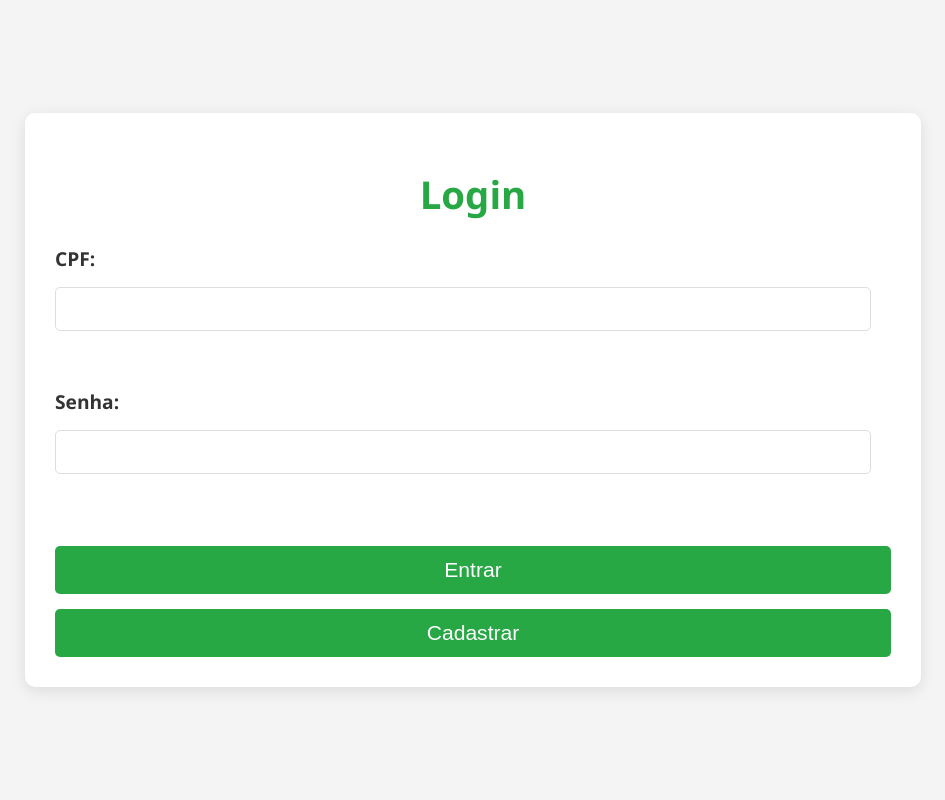
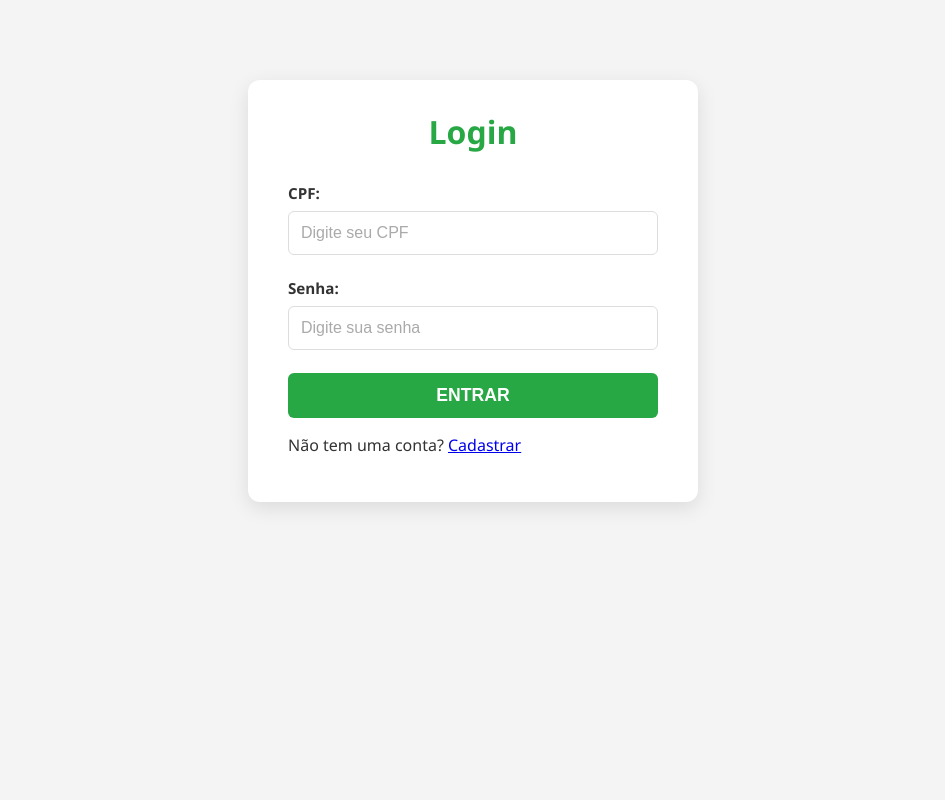
Before and after one commit to ContratosTIUNICV/sistemaimpressao, a Flask app: page /login in a window 1280 px wide. Shown: the whole page, without its empty margins (167-1112 px from the left). Run offline with Flask 3, Linux system fonts and the light colour scheme.

Commit message:
ajuste de telas e funções

```diff
--- a/api/app.py
+++ b/api/app.py
@@ -170,7 +170,8 @@ def inicio():
     acao = request.args.get("acao")
     if acao == "perfil":
         return render_template("perfil.html", usuario=usuario_data)
-
+    if acao == "pagamento":
+        return render_template("pagamento.html", usuario=usuario_data)
     return render_template('inicio.html', usuario=usuario_data)
 
 @app.route('/admin')
--- a/api/static/style.css
+++ b/api/static/style.css
@@ -1,252 +1,458 @@
-/* style.css */
-
-:root {
-    /* Cores baseadas no verde */
-    --primary-color: #28a745; /* Verde principal para botões e cabeçalhos */
-    --primary-dark: #218838;  /* Verde mais escuro para hover */
-    --secondary-color: #d4edda; /* Verde claro para backgrounds de sucesso */
-    --text-color: #333;       /* Cor de texto padrão */
-    --light-bg: #f4f4f4;      /* Fundo claro para o corpo */
-    --white-bg: #fff;         /* Fundo branco para containers */
-    --border-color: #ddd;     /* Cor de borda leve */
-    --error-color: #dc3545;   /* Vermelho para erros */
-    --error-bg: #f8d7da;      /* Fundo de erro */
-    --info-color: #007bff;    /* Azul para info */
-    --info-bg: #cce5ff;       /* Fundo de info */
-    --warning-color: #ffc107; /* Amarelo para warning */
-    --warning-bg: #fff3cd;    /* Fundo de warning */
-}
-
 body {
     font-family: 'Segoe UI', Tahoma, Geneva, Verdana, sans-serif;
     margin: 0;
-    padding: 0;
+    padding: 20px;
+    /* Espaçamento nas bordas do corpo */
     background-color: var(--light-bg);
     color: var(--text-color);
     display: flex;
-    justify-content: center; /* Centraliza horizontalmente */
-    align-items: center;     /* Centraliza verticalmente */
-    min-height: 100vh;       /* Garante que o corpo ocupa toda a altura da viewport */
+    flex-direction: column;
+    /* Empilha elementos como mensagens e o container */
+    align-items: center;
+    /* Centraliza o container na página */
+    min-height: 100vh;
+    /* Garante que o corpo ocupe toda a altura */
     box-sizing: border-box;
-    font-size: larger;
+}
+/* ===== ADMIN STYLE ===== */
+:root {
+    --primary-color: #28a745;
+    /* Verde principal */
+    --primary-dark: #218838;
+    /* Verde mais escuro para hover */
+    --text-color: #333;
+    /* Cor de texto padrão */
+    --light-bg: #f4f4f4;
+    /* Fundo claro para o corpo da página */
+    --white-bg: #fff;
+    /* Fundo branco para contêineres */
+    --border-color: #ddd;
+    /* Cor de borda suave */
+    --error-color: #dc3545;
+    /* Vermelho para mensagens de erro */
+    --error-text-color: #721c24;
+    /* Texto mais escuro para fundo de erro claro */
+    --error-bg: #f8d7da;
+    /* Fundo claro para mensagens de erro */
+    --success-color: #155724;
+    /* Texto mais escuro para fundo de sucesso claro */
+    --success-bg: #d4edda;
+    /* Fundo claro para mensagens de sucesso */
+    --info-color: #004085;
+    /* Azul escuro para texto em fundo de info */
+    --info-bg: #cce5ff;
+    /* Fundo claro para info */
+    --warning-text-color: #856404;
+    /* Amarelo escuro para texto em fundo de warning */
+    --warning-bg: #fff3cd;
+    /* Fundo claro para warning */
+}
+.admin-container h1 {
+    color: var(--primary-color);
+    margin-top: 0;
+    margin-bottom: 35px;
+    font-size: 2.3em;
+    font-weight: 600;
+}
+.admin-logout-link {
+    position: fixed;
+    top: 20px;
+    right: 20px;
+    text-decoration: none;
+    z-index: 1000;
+}
+.admin-logout-btn {
+    background-color: var(--error-color);
+    color: white;
+    padding: 10px 16px;
+    border: none;
+    border-radius: 6px;
+    font-size: 0.95em;
+    font-weight: bold;
+    cursor: pointer;
+    transition: background-color 0.3s ease;
+}
+.admin-logout-btn:hover {
+    background-color: var(--error-dark);
+}
+.admin-button-group {
+    display: flex;
+    flex-direction: column;
+    gap: 18px;
+    margin-top: 30px;
+    align-items: center;
+}
+.admin-button-group a {
+    background-color: var(--primary-color);
+    color: white;
+    padding: 15px 30px;
+    border-radius: 8px;
+    text-decoration: none;
+    font-weight: bold;
+    font-size: 1.1em;
+    transition: background-color 0.3s ease, transform 0.2s ease;
+    display: inline-block;
+    min-width: 240px;
+    text-align: center;
+    box-sizing: border-box;
+    box-shadow: 0 2px 4px rgba(0,0,0,0.1);
+}
+.admin-button-group a:hover {
+    background-color: var(--primary-dark);
+    transform: translateY(-2px);
+}
+@media (min-width: 600px) {
+    .admin-button-group {
+        flex-direction: row;
+        justify-content: center;
+        gap: 25px;
+    }
+}
+/* ===== ESTILOS PARA PÁGINA DE CADASTRO ===== */
+.cadastro-container {
+    width: 100%;
+    max-width: 500px;
+    margin: 40px auto;
+    padding: 30px 40px;
+    background-color: var(--white-bg);
+    border-radius: 12px;
+    box-shadow: 0 6px 20px rgba(0, 0, 0, 0.1);
+    box-sizing: border-box;
 }
 
-.container {
-    background-color: var(--white-bg);
-    padding: 30px;
-    border-radius: 10px;
-    box-shadow: 0 4px 15px rgba(0, 0, 0, 0.1);
-    width: 100%;
-    max-width: 70%; /* Largura máxima para centralizar o conteúdo */
-    margin: 20px; /* Margem para telas menores */
-    box-sizing: border-box;
-    position: relative; /* Para posicionar o botão de logout */
-}
-
-.admin-dashboard .container {
-    max-width: 800px; /* Maior largura para o painel admin */
-}
-
-h1 {
+.cadastro-container h1 {
     text-align: center;
     color: var(--primary-color);
-    margin-bottom: 25px;
+    margin-top: 0;
+    margin-bottom: 30px;
     font-size: 2em;
 }
 
-/* Formulários e Inputs */
-form {
+.cadastro-form {
     display: flex;
     flex-direction: column;
-    gap: 15px; /* Espaço entre os elementos do formulário */
+    gap: 5px;
+    /* Reduzido o gap direto do form, pois .cadastro-form-group controlará mais */
 }
 
-label {
+.cadastro-form-group {
+    margin-bottom: 18px;
+    /* Espaço entre os grupos de label/input */
+}
+
+.cadastro-label {
     font-weight: bold;
     color: var(--text-color);
+    font-size: 0.95em;
+    margin-bottom: 8px;
+    /* Espaço entre label e input */
+    text-align: left;
+    display: block;
 }
 
-input[type="text"],
-input[type="password"],
-input[type="number"],
-input[type="email"] { /* Adicione email se for usar */
-    width: calc(100% - 20px); /* Ajusta a largura considerando o padding */
-    padding: 10px;
+.cadastro-input {
+    width: 100%;
+    padding: 12px;
     border: 1px solid var(--border-color);
-    border-radius: 5px;
+    border-radius: 6px;
     font-size: 1em;
-    box-sizing: border-box; /* Inclui padding e borda na largura */
+    box-sizing: border-box;
+    transition: border-color 0.3s ease, box-shadow 0.3s ease;
 }
 
-input:focus {
+.cadastro-input::placeholder {
+    color: #aaa;
+}
+
+.cadastro-input:focus {
     outline: none;
     border-color: var(--primary-color);
-    box-shadow: 0 0 0 3px rgba(40, 167, 69, 0.25);
+    box-shadow: 0 0 0 3px rgba(40, 167, 69, 0.2);
 }
 
-/* Botões Gerais */
-button, .button-group a {
+.cadastro-button {
     background-color: var(--primary-color);
     color: white;
     padding: 12px 20px;
     border: none;
-    border-radius: 5px;
+    border-radius: 6px;
     cursor: pointer;
     font-size: 1.1em;
+    font-weight: bold;
+    text-transform: uppercase;
     transition: background-color 0.3s ease;
-    text-decoration: none; /* Para links agindo como botões */
-    display: inline-block; /* Para links em grupo de botões */
-    text-align: center;
-    box-sizing: border-box;
+    margin-top: 15px;
+    /* Espaço acima do botão, ajustado de acordo com .cadastro-form-group */
+    width: 100%;
 }
 
-button:hover, .button-group a:hover {
+.cadastro-button:hover {
     background-color: var(--primary-dark);
 }
 
-/* Botões Específicos */
-button[type="submit"] {
-    margin-top: 15px;
-}
-
-.button-group {
-    display: flex;
-    flex-direction: column; /* Botões um abaixo do outro por padrão */
-    gap: 10px;
-    margin-top: 20px;
-}
-
-@media (min-width: 600px) {
-    .button-group {
-        flex-direction: row; /* Botões lado a lado em telas maiores */
-        justify-content: center;
-        flex-wrap: wrap; /* Permite quebrar linha se não couber */
-    }
-    .button-group a,
-    .button-group button {
-        flex-grow: 1; /* Para que os botões se expandam e preencham o espaço */
-        max-width: 200px; /* Limita a largura dos botões em linha */
-    }
-}
-
-/* Botão de Logout */
-.logout-btn {
-    background-color: var(--error-color);
-    position: absolute;
-    top: 20px;
-    right: 20px;
-    padding: 8px 12px;
-    font-size: 0.9em;
-    border-radius: 5px;
-}
-
-.logout-btn:hover {
-    background-color: #c82333; /* Tom de vermelho mais escuro */
-}
-
-.logout-link { /* Garante que o link em torno do botão não adicione estilos indesejados */
-    text-decoration: none;
-}
-
-
-/* Mensagens de feedback (flashed messages) */
 .flash-message {
-    padding: 12px;
-    margin-bottom: 20px;
+    padding: 15px;
+    margin-bottom: 25px;
     border-radius: 8px;
     text-align: center;
-    font-weight: bold;
-    box-shadow: 0 2px 5px rgba(0,0,0,0.1);
+    font-weight: 500;
+    font-size: 0.95em;
+    border: 1px solid transparent;
 }
 
 .flash-message.success {
-    background-color: var(--secondary-color);
-    color: var(--primary-dark);
-    border: 1px solid #a3e0b1;
+    background-color: var(--success-bg);
+    color: var(--success-color);
+    border-color: #a3e0b1;
 }
 
 .flash-message.error {
     background-color: var(--error-bg);
-    color: var(--error-color);
-    border: 1px solid #f5c6cb;
+    color: var(--error-text-color);
+    border-color: #f5c6cb;
 }
 
 .flash-message.info {
     background-color: var(--info-bg);
     color: var(--info-color);
-    border: 1px solid #b8daff;
+    border-color: #b8daff;
 }
 
 .flash-message.warning {
     background-color: var(--warning-bg);
-    color: var(--warning-color);
-    border: 1px solid #ffeeba;
+    color: var(--warning-text-color);
+    border-color: #ffeeba;
 }
 
-/* Estilo para tabelas (usado em Consultar Aluno) */
-table {
+.login-container {
     width: 100%;
-    border-collapse: collapse;
-    margin-top: 20px;
+    max-width: 450px;
+    margin: 60px auto;
+    padding: 30px 40px;
     background-color: var(--white-bg);
-    border-radius: 8px;
-    overflow: hidden; /* Para cantos arredondados */
+    border-radius: 12px;
+    box-shadow: 0 6px 20px rgba(0, 0, 0, 0.1);
+    box-sizing: border-box;
 }
 
-th, td {
-    border: 1px solid var(--border-color);
-    padding: 12px;
-    text-align: left;
+/* ===== ESTILOS PARA PÁGINA DE LOGIN ===== */
+.login-container h1 {
+    text-align: center;
+    color: var(--primary-color);
+    margin-top: 0;
+    margin-bottom: 30px;
+    font-size: 2em;
 }
 
-th {
+.login-form {
+    display: flex;
+    flex-direction: column;
+    gap: 5px;
+}
+
+.login-form-group {
+    margin-bottom: 18px;
+}
+
+.login-label {
+    font-weight: bold;
+    color: var(--text-color);
+    font-size: 0.95em;
+    margin-bottom: 8px;
+    text-align: left;
+    display: block;
+}
+
+.login-input {
+    width: 100%;
+    padding: 12px;
+    border: 1px solid var(--border-color);
+    border-radius: 6px;
+    font-size: 1em;
+    box-sizing: border-box;
+    transition: border-color 0.3s ease, box-shadow 0.3s ease;
+}
+
+.login-input::placeholder {
+    color: #aaa;
+}
+
+.login-input:focus {
+    outline: none;
+    border-color: var(--primary-color);
+    box-shadow: 0 0 0 3px rgba(40, 167, 69, 0.2);
+}
+
+.login-button-container {
+    margin-top: 20px;
+    display: flex;
+    flex-direction: column;
+    gap: 10px;
+}
+
+.login-button {
+    color: white;
+    padding: 12px 20px;
+    border: none;
+    border-radius: 6px;
+    cursor: pointer;
+    font-size: 1.1em;
+    font-weight: bold;
+    text-transform: uppercase;
+    transition: background-color 0.3s ease, opacity 0.3s ease;
+    width: 100%;
+}
+
+.login-button-submit {
+    background-color: var(--primary-color);
+}
+
+.login-button-submit:hover {
+    background-color: var(--primary-dark);
+}
+
+.login-button-register {
+    background-color: #6c757d;
+}
+
+.login-button-register:hover {
+    background-color: #5a6268;
+}
+
+.form-message {
+    padding: 15px;
+    margin-bottom: 25px;
+    border-radius: 8px;
+    text-align: center;
+    font-weight: 500;
+    font-size: 0.95em;
+    border: 1px solid transparent;
+}
+
+.form-message.success {
+    background-color: var(--success-bg);
+    color: var(--success-color);
+    border-color: #a3e0b1;
+}
+
+.form-message.error {
+    background-color: var(--error-bg);
+    color: var(--error-text-color);
+    border-color: #f5c6cb;
+}
+
+.form-message.info {
+    background-color: var(--info-bg);
+    color: var(--info-color);
+    border-color: #b8daff;
+}
+
+.form-message.warning {
+    background-color: var(--warning-bg);
+    color: var(--warning-text-color);
+    border-color: #ffeeba;
+}
+.logout-link {
+    position: fixed;
+    top: 20px;
+    right: 20px;
+    text-decoration: none;
+    z-index: 1000;
+}
+.logout-btn {
+    background-color: var(--error-color);
+    color: white;
+    padding: 10px 16px;
+    border: none;
+    border-radius: 6px;
+    font-size: 0.95em;
+    font-weight: bold;
+    cursor: pointer;
+    transition: background-color 0.3s ease;
+}
+.logout-btn:hover {
+    background-color: var(--error-dark);
+}
+/* ===== ESTILOS PARA PÁGINA DE INÍCIO ===== */
+.inicio-container {
+    width: 100%;
+    max-width: 750px;
+    margin: 80px auto 40px auto;
+    padding: 35px 45px;
+    background-color: var(--white-bg);
+    border-radius: 12px;
+    box-shadow: 0 6px 25px rgba(0, 0, 0, 0.1);
+    box-sizing: border-box;
+    text-align: center;
+}
+.inicio-container h1 {
+    color: var(--primary-color);
+    margin-top: 0;
+    margin-bottom: 35px;
+    font-size: 2.3em;
+    font-weight: 600;
+}
+.inicio-button-group {
+    display: flex;
+    flex-direction: column;
+    gap: 18px;
+    margin-top: 30px;
+    align-items: center;
+}
+.inicio-button {
     background-color: var(--primary-color);
     color: white;
+    padding: 15px 30px;
+    border-radius: 8px;
+    text-decoration: none;
     font-weight: bold;
+    font-size: 1.1em;
+    transition: background-color 0.3s ease, transform 0.2s ease;
+    display: inline-block;
+    min-width: 240px;
+    text-align: center;
+    box-sizing: border-box;
+    box-shadow: 0 2px 4px rgba(0, 0, 0, 0.1);
 }
+.inicio-button:hover {
+    background-color: var(--primary-dark);
+    transform: translateY(-2px);
+}
+@media (min-width: 600px) {
+    .inicio-button-group {
+        flex-direction: row;
+        justify-content: center;
+        gap: 25px;
+    }
 
-tr:nth-child(even) { /* Estilo para linhas pares */
-    background-color: #f8f8f8;
+    .inicio-button {}
 }
-
-/* Informações do Aluno no Debitar Saldo */
-.aluno-info {
-    margin-top: 25px;
-    padding: 20px;
-    background-color: #e6ffe6; /* Um verde bem suave */
-    border: 1px solid var(--primary-color);
+.flash-message {
+    padding: 15px;
+    margin-bottom: 25px;
     border-radius: 8px;
-    text-align: left;
+    text-align: center;
+    font-weight: 500;
+    font-size: 0.95em;
+    border: 1px solid transparent;
 }
-.aluno-info h2 {
-    color: var(--primary-color);
-    margin-top: 0;
-    margin-bottom: 15px;
+.flash-message.success {
+    background-color: var(--success-bg);
+    color: var(--success-color);
+    border-color: #a3e0b1;
 }
-.aluno-info p {
-    margin: 8px 0;
+.flash-message.error {
+    background-color: var(--error-bg);
+    color: var(--error-text-color);
+    border-color: #f5c6cb;
 }
-
-/* Toast para mensagens de erro/sucesso temporárias */
-.toast {
-    position: fixed;
-    top: 20px;
-    left: 50%;
-    transform: translateX(-50%);
-    background-color: var(--error-color);
-    color: white;
-    padding: 16px 24px;
-    border-radius: 8px;
-    box-shadow: 0 4px 6px rgba(0, 0, 0, 0.2);
-    z-index: 1000;
-    opacity: 1;
-    animation: fadeout 0.5s ease-in-out 2.5s forwards;
+.flash-message.info {
+    background-color: var(--info-bg);
+    color: var(--info-color);
+    border-color: #b8daff;
 }
-
-@keyframes fadeout {
-    to {
-        opacity: 0;
-        transform: translateX(-50%) translateY(-20px);
-        visibility: hidden;
-    }
+.flash-message.warning {
+    background-color: var(--warning-bg);
+    color: var(--warning-text-color);
+    border-color: #ffeeba;
 }
--- a/api/templates/login.html
+++ b/api/templates/login.html
@@ -6,29 +6,37 @@
     <meta name="viewport" content="width=device-width, initial-scale=1" />
     <link rel="stylesheet" href="{{ url_for('static', filename='style.css') }}" />
     <title>Login</title>
-    </head>
+</head>
 
 <body>
-    <div class="container">
+    <div class="login-container">
         <h1>Login</h1>
         {% with messages = get_flashed_messages(with_categories=true) %}
             {% if messages %}
                 {% for category, message in messages %}
-                    <div class="toast {{ category }}">{{ message }}</div> {% endfor %}
+                    <div class="form-message {{ category }}">{{ message }}</div>
+                {% endfor %}
             {% endif %}
         {% endwith %}
 
-        <form method="POST">
-            <label for="cpf">CPF:</label>
-            <input type="text" id="cpf" name="cpf" required /><br />
+        <form method="POST" class="login-form">
+            <div class="login-form-group">
+                <label for="cpf" class="login-label">CPF:</label>
+                <input type="text" id="cpf" name="cpf" class="login-input" placeholder="Digite seu CPF" required />
+            </div>
 
-            <label for="senha">Senha:</label>
-            <input type="password" id="senha" name="senha" required /><br />
+            <div class="login-form-group">
+                <label for="senha" class="login-label">Senha:</label>
+                <input type="password" id="senha" name="senha" class="login-input" placeholder="Digite sua senha" required />
+            </div>
 
-            <button type="submit">Entrar</button>
-            <button type="button" onclick="window.location.href='/cadastro'">Cadastrar</button>
+            <button type="submit" class="login-button login-button-submit">Entrar</button>
         </form>
-    </div>
+
+        <div class="login-link-alternativo">
+            <p>Não tem uma conta? <a href="{{ url_for('cadastro') }}" class="link-cadastro">Cadastrar</a></p>
+        </div>
+        </div>
 </body>
 
 </html>
--- a/api/templates/perfil.html
+++ b/api/templates/perfil.html
@@ -10,7 +10,7 @@
 
 <body>
     <div class="container">
-        <h1>Olá {{ usuario.nome }}, suas informações estão abaixo!</h1>
+        <h1>Olá {{ usuario.nome }}!</h1>
         {% with messages = get_flashed_messages(with_categories=true) %}
             {% if messages %}
                 {% for category, message in messages %}
```
Also changed, not shown: api/templates/admin.html (+13 -9 lines), api/templates/cadastro.html (+21 -14 lines), api/templates/inicio.html (+4 -5 lines).
